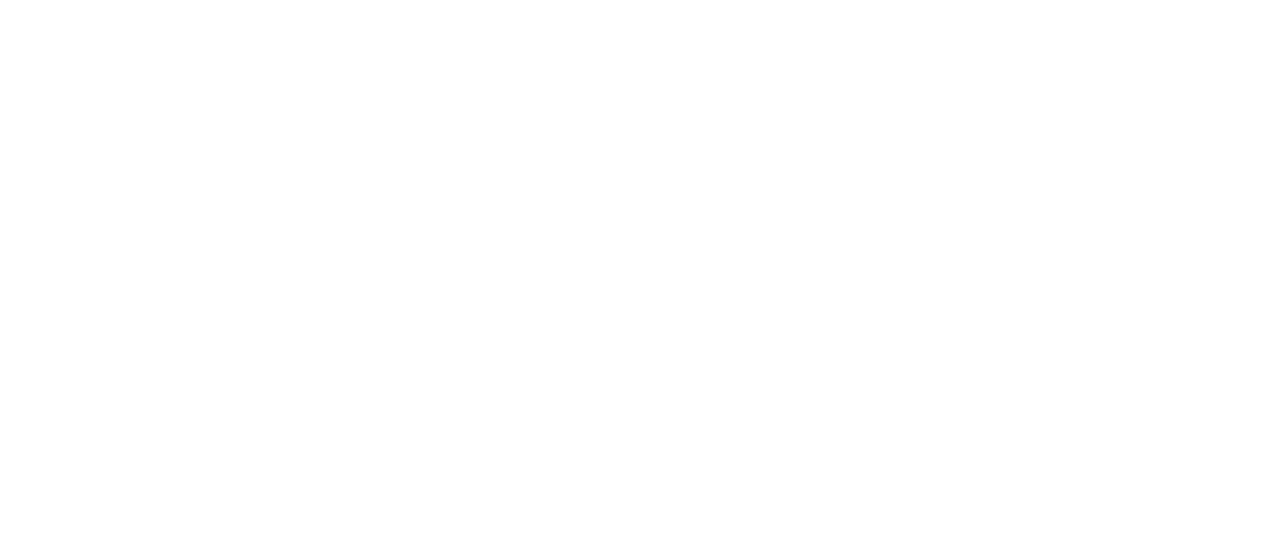
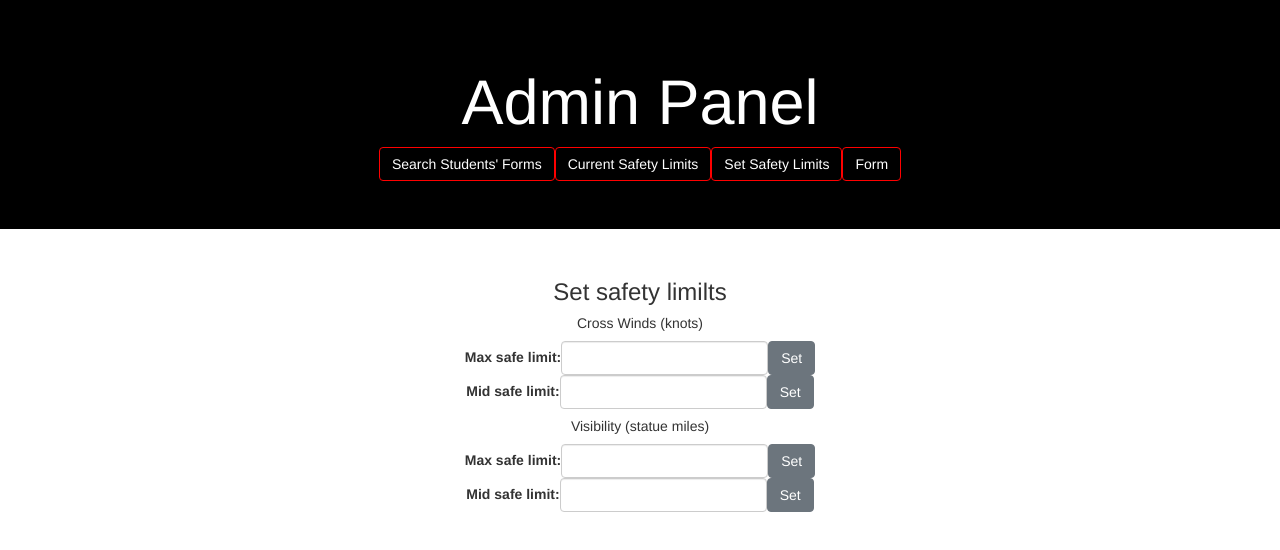
Before and after one commit to mfreilly98/Flight-Risk-Assessment-Frontend, a React (Create React App) app: page /AdminPanel/SetLimits in a window 1280 px wide. Shown: the top 550 px of the page. Built offline with nearby package versions, Linux system fonts and the light colour scheme.

Commit message:
split Admin Panel into different components.

```diff
--- a/src/App.js
+++ b/src/App.js
@@ -1,7 +1,12 @@
 import 'bootstrap/dist/css/bootstrap.min.css';
 import 'react-datepicker/dist/react-datepicker.css';
+
 import RiskAssessmentForm from "./components/RiskAssessmentForm";
-import AdminPanel from "./components/AdminPanel";
+import AdminPanelRouter from "./components/AdminPanelRouter";
+import SearchStudent from "./components/SearchStudent";
+import CurrentSettings from "./components/CurrentSettings";
+import SetLimits from "./components/SetLimits";
+
 import {BrowserRouter as Router, Switch, Route} from "react-router-dom";
 import React from "react";
 
@@ -11,7 +16,9 @@
         <Router>
 					<Switch>
             <Route exact path="/" component={RiskAssessmentForm} />
-						<Route exact path="/AdminPanel" component={AdminPanel} />
+						<Route exact path="/AdminPanel/SearchStudent" component={SearchStudent} />
+            <Route exact path="/AdminPanel/CurrentSettings" component={CurrentSettings} />
+            <Route exact path="/AdminPanel/SetLimits" component={SetLimits} />
           </Switch>
 				</Router>
       </div>
--- /dev/null
+++ b/src/components/AdminPanelRouter.js
@@ -0,0 +1,31 @@
+import SearchStudent from "./SearchStudent";
+import CurrentSettings from "./CurrentSettings";
+import SetLimits from "./SetLimits";
+import {Link} from "react-router-dom";
+import './../stylesheets/AdminPanel.css';
+import {Jumbotron, Button} from 'react-bootstrap';
+import {BrowserRouter as Router, Switch, Route, withRouter} from "react-router-dom";
+import React from "react";
+
+function AdminPanelRouter() {
+  return (
+    <div>
+      <Jumbotron fluid className="jumbo">
+        <h1>Admin Panel</h1>
+        <Link to="/AdminPanel/SearchStudent"><Button className="btn dash-btn">Search Students' Forms</Button></Link>
+        <Link to="/AdminPanel/CurrentSettings"><Button className="btn dash-btn">Current Safety Limits</Button></Link>
+        <Link to="/AdminPanel/SetLimits"><Button className="btn dash-btn">Set Safety Limits</Button></Link>
+        <Link to="/"><Button className="btn dash-btn">Form</Button></Link>
+      </Jumbotron>
+      <Router>
+				<Switch>
+          <Route exact path="/AdminPanel/SearchStudent" component={withRouter(SearchStudent)} />
+					<Route exact path="/AdminPanel/CurrentSettings" component={withRouter(CurrentSettings)} />
+          <Route exact path="/AdminPanel/SetLimits" component={withRouter(SetLimits)} />
+        </Switch>
+			</Router>
+    </div>
+  );
+}
+
+export default AdminPanelRouter;
--- a/src/components/AdminPanel.js
+++ b/src/components/CurrentSettings.js
@@ -2,9 +2,9 @@
 import {Link} from "react-router-dom";
 import './../stylesheets/AdminPanel.css';
 import 'bootstrap/dist/css/bootstrap.min.css';
-import {Jumbotron, Row, Col, Form, FormGroup, Button, Container} from 'react-bootstrap';
+import {Jumbotron, Row, Col, Form, FormGroup, Button} from 'react-bootstrap';
 
-class AdminPanel extends Component{
+class CurrentSettings extends Component{
 
     constructor(props) {
         super(props);
@@ -92,38 +92,12 @@
                                 lastLandingComm: {low: 14, med: 28, high: 45},
                             }
                         },
-                        page: "student",
-                        current: "IFR"});
-
-        this.set = this.set.bind(this);
-        this.switchView = this.switchView.bind(this);
-    }
-
-    set(toSet, value) {
-
-    }
-
-    switchView(panel){
-        this.setState({page: panel});
+                        current: "IFR"
+                    });
     }
 
 switchCurrent(panel){
     this.setState({current: panel});
-    }
-
-    SearchStudentForms() {
-        return (
-            <Form inline className="section">
-            <Form.Row>
-                <h3 className="section">Search for student's submitted forms</h3>
-                <FormGroup as={Row} className="section">
-                    <Form.Label>Student's Name: </Form.Label>
-                    <Form.Control type="text"></Form.Control>
-                    <Button className="btn btn-default">Search</Button>
-                </FormGroup>
-            </Form.Row>
-            </Form>
-        );
 }
 
 vfrDisplay() {
@@ -294,7 +268,7 @@
         )
     }
 
-    CurrentSettings() {
+    render() {
         let display;
         if (this.state.current === "IFR"){
             display = this.ifrDisplay();
@@ -303,6 +277,14 @@
             display = this.vfrDisplay();
         }
         return (
+            <div>
+                <Jumbotron fluid className="jumbo">
+                    <h1>Admin Panel</h1>
+                    <Link to="/AdminPanel/SearchStudent"><Button className="btn dash-btn">Search Students' Forms</Button></Link>
+                    <Link to="/AdminPanel/CurrentSettings"><Button className="btn dash-btn">Current Safety Limits</Button></Link>
+                    <Link to="/AdminPanel/SetLimits"><Button className="btn dash-btn">Set Safety Limits</Button></Link>
+                    <Link to="/"><Button className="btn dash-btn">Form</Button></Link>
+                </Jumbotron>
                 <Row className="section">
                     <Row>
                         <Button as={Col} className="btn dash-btn" onClick={this.switchCurrent.bind(this, "IFR")}>IFR Safety Limits</Button>
@@ -310,71 +292,10 @@
                     </Row>
                     {display}
                 </Row>
+            </div>
         )
     }
 
-    SetLimits() {
-	    return (
-            <Form inline className="section">
-                <h3>Set safety limilts</h3>
-                <h5>Cross Winds (knots)</h5>
-                <Form.Row>
-                    <FormGroup>
-                        <Form.Label>Max safe limit: </Form.Label>
-                        <Form.Control type="number" onChange={e => this.setState({setMaxCross: e.target.value})}></Form.Control>
-                        <Button className="btn btn-default" onClick={this.set.bind(this, "maxCross", this.state.setMaxCross)}>Set</Button>
-                    </FormGroup>
-                </Form.Row>
-                <Form.Row>
-                    <FormGroup>
-                        <Form.Label>Mid safe limit: </Form.Label>
-                        <Form.Control type="number" onChange={e => this.setState({setMidCross: e.target.value})}></Form.Control>
-                        <Button className="btn btn-default" onClick={this.set.bind(this, "midCross", this.state.setMidCross)}>Set</Button>
-                    </FormGroup>
-                </Form.Row>
-                <h5>Visibility (statue miles)</h5>
-                <Form.Row>
-                    <FormGroup>
-                        <Form.Label>Max safe limit: </Form.Label>
-                        <Form.Control type="number" onChange={e => this.setState({setMaxVis: e.target.value})}></Form.Control>
-                        <Button className="btn btn-default" onClick={this.set.bind(this, "maxVis", this.state.setMaxVis)}>Set</Button>
-                    </FormGroup>
-                </Form.Row>
-                <Form.Row>
-                    <FormGroup>
-                        <Form.Label>Mid safe limit: </Form.Label>
-                        <Form.Control type="number" onChange={e => this.setState({setMidVis: e.target.value})}></Form.Control>
-                        <Button className="btn btn-default" onClick={this.set.bind(this, "midVis", this.state.setMidVis)}>Set</Button>
-                    </FormGroup>
-                </Form.Row>
-            </Form>
-        )
 }
 
-    render() {
-        let display;
-        if (this.state.page === "student") {
-            display = this.SearchStudentForms();
-        }
-        if (this.state.page === "current") {
-            display = this.CurrentSettings();
-        }
-        if (this.state.page === "set") {
-            display = this.SetLimits();
-        }
-        return (
-            <div>
-                <Jumbotron fluid className="jumbo">
-                    <h1>Admin Panel</h1>
-                    <Button className="btn dash-btn" onClick={this.switchView.bind(this, "student")}>Search Students' Forms</Button>
-                    <Button className="btn dash-btn" onClick={this.switchView.bind(this, "current")}>Current Safety Limits</Button>
-                    <Button className="btn dash-btn" onClick={this.switchView.bind(this, "set")}>Set Safety Limits</Button>
-                    <Link to="/"><Button className="btn dash-btn">Form</Button></Link>
-                </Jumbotron>
-                {display}
-            </div>
-        );
-    }
-}
-
-export default AdminPanel;
+export default CurrentSettings;
--- a/src/components/RiskAssessmentForm.js
+++ b/src/components/RiskAssessmentForm.js
@@ -50,7 +50,7 @@
             <Row>
                 <Col>
                     <Jumbotron fluid className="jumbo">
-                        <Link to="/AdminPanel" ><Button style={{ float: "right" }}>Admin</Button></Link>
+                        <Link to="/AdminPanel/SearchStudent" ><Button style={{ float: "right" }}>Admin</Button></Link>
                         <h1 className="text-center">Risk Assessment Form</h1>
                     </Jumbotron>
                 </Col>
--- /dev/null
+++ b/src/components/SearchStudent.js
@@ -0,0 +1,31 @@
+import React, {Component} from 'react';
+import {Link} from "react-router-dom";
+import './../stylesheets/AdminPanel.css';
+import 'bootstrap/dist/css/bootstrap.min.css';
+import {Jumbotron, Row, Form, FormGroup, Button} from 'react-bootstrap';
+
+function SearchStudent() {
+  return (
+            <div>
+                <Jumbotron fluid className="jumbo">
+                    <h1>Admin Panel</h1>
+                    <Link to="/AdminPanel/SearchStudent"><Button className="btn dash-btn">Search Students' Forms</Button></Link>
+                    <Link to="/AdminPanel/CurrentSettings"><Button className="btn dash-btn">Current Safety Limits</Button></Link>
+                    <Link to="/AdminPanel/SetLimits"><Button className="btn dash-btn">Set Safety Limits</Button></Link>
+                    <Link to="/"><Button className="btn dash-btn">Form</Button></Link>
+                  </Jumbotron>
+                <Form inline className="section">
+                <Form.Row>
+                    <h3 className="section">Search for student's submitted forms</h3>
+                    <FormGroup as={Row} className="section">
+                        <Form.Label>Student's Name: </Form.Label>
+                        <Form.Control type="text"></Form.Control>
+                        <Button className="btn btn-default">Search</Button>
+                    </FormGroup>
+                </Form.Row>
+                </Form>
+            </div>
+        );
+}
+
+export default SearchStudent;
--- /dev/null
+++ b/src/components/SetLimits.js
@@ -0,0 +1,54 @@
+import React, {Component} from 'react';
+import {Link} from "react-router-dom";
+import './../stylesheets/AdminPanel.css';
+import 'bootstrap/dist/css/bootstrap.min.css';
+import {Jumbotron, Row, Form, FormGroup, Button} from 'react-bootstrap';
+
+function SetLimits() {
+  return (
+          <div>
+            <Jumbotron fluid className="jumbo">
+              <h1>Admin Panel</h1>
+              <Link to="/AdminPanel/SearchStudent"><Button className="btn dash-btn">Search Students' Forms</Button></Link>
+              <Link to="/AdminPanel/CurrentSettings"><Button className="btn dash-btn">Current Safety Limits</Button></Link>
+              <Link to="/AdminPanel/SetLimits"><Button className="btn dash-btn">Set Safety Limits</Button></Link>
+              <Link to="/"><Button className="btn dash-btn">Form</Button></Link>
+            </Jumbotron>
+            <Form inline className="section">
+                <h3>Set safety limilts</h3>
+                <h5>Cross Winds (knots)</h5>
+                <Form.Row>
+                    <FormGroup>
+                        <Form.Label>Max safe limit: </Form.Label>
+                        <Form.Control type="number"></Form.Control>
+                        <Button className="btn btn-default">Set</Button>
+                    </FormGroup>
+                </Form.Row>
+                <Form.Row>
+                    <FormGroup>
+                        <Form.Label>Mid safe limit: </Form.Label>
+                        <Form.Control type="number"></Form.Control>
+                        <Button className="btn btn-default">Set</Button>
+                    </FormGroup>
+                </Form.Row>
+                <h5>Visibility (statue miles)</h5>
+                <Form.Row>
+                    <FormGroup>
+                        <Form.Label>Max safe limit: </Form.Label>
+                        <Form.Control type="number"></Form.Control>
+                        <Button className="btn btn-default">Set</Button>
+                    </FormGroup>
+                </Form.Row>
+                <Form.Row>
+                    <FormGroup>
+                        <Form.Label>Mid safe limit: </Form.Label>
+                        <Form.Control type="number"></Form.Control>
+                        <Button className="btn btn-default">Set</Button>
+                    </FormGroup>
+                </Form.Row>
+            </Form>
+          </div>
+        )
+}
+
+export default SetLimits;
```
Lines whose indentation alone changed are shown as unchanged.
